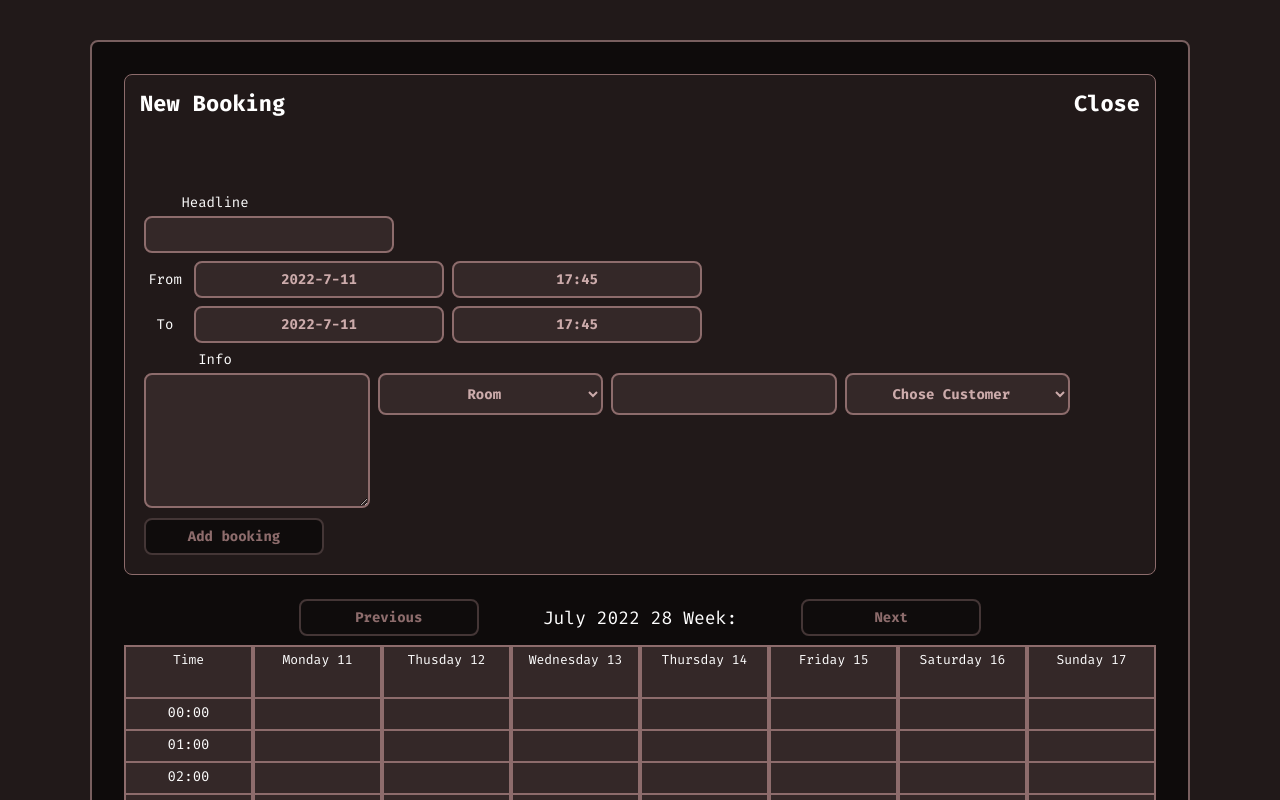
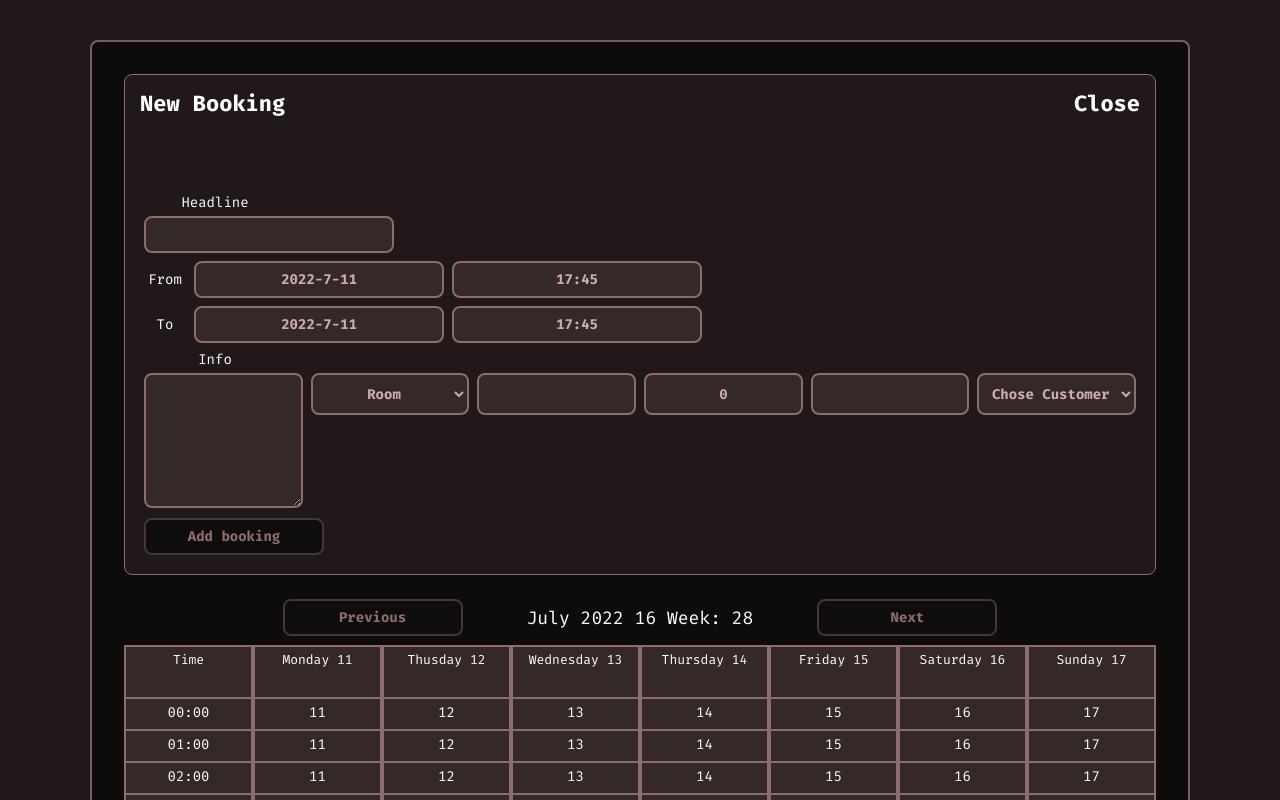
Before and after one commit to alvablot/booking-system-lap, a React (Vite) app in the folder frontend/: page / in a window 1280 px wide. Shown: the top 800 px of the page. Built offline with nearby package versions, Linux system fonts and the light colour scheme; no server answers.

Commit message:
nu är det fan nära

```diff
--- a/frontend/src/components/InputBox.jsx
+++ b/frontend/src/components/InputBox.jsx
@@ -78,8 +78,8 @@ function InputBox(props) {
             <option value="Room4">Room4</option>
           </select>
           <input id="user" name="user" className="textInput" type="text" defaultValue={userName} onChange={handleChange} />
-          <input id="startHour" name="startHour" className="textInput"  type="hidden" value={inputs.startHour  || date.startHour} />
-          <input id="weekNumber" name="weekNumber" className="textInput"  type="hidden" value={inputs.weekNumber  || date.weekNumber} />
+          <input id="startHour" name="startHour" className="textInput"  type="text" value={inputs.startHour  || date.startHour} />
+          <input id="weekNumber" name="weekNumber" className="textInput"  type="text" value={inputs.weekNumber  || date.weekNumber} />
           <select id="customer" name="customer" onChange={handleChange}>
             <option value="Chose Customer">Chose Customer</option>
             <option value="New customer">New customer</option>
--- a/frontend/src/components/NewTable.jsx
+++ b/frontend/src/components/NewTable.jsx
@@ -13,9 +13,7 @@ import { bookingDaysState } from "../recoil/bookingDays/atom";
 import yearArray from "../yearArray.json";
 
 function NewTable() {
-  const hours = [
-    0, 1, 2, 3, 4, 5, 6, 7, 8, 9, 10, 11, 12, 13, 14, 15, 16, 17, 18, 19, 20, 21, 22, 23,
-  ];
+  const hours = [1, 1, 1, 1, 1, 1, 1, 1, 1, 1, 1, 1, 1, 1, 1, 1, 1, 1, 1, 1, 1, 1, 1, 1];
   const dayNameArray = [
     "Monday",
     "Thusday",
@@ -38,7 +36,6 @@ function NewTable() {
   let [thisMonday, setThisMonday] = useState(date);
   let [daysBeetwenBookings, setDaysBeetwenBookings] = useRecoilState(bookingDaysState);
   let [booked, setBooked] = useState(false);
-  let timeArray = [];
   //////////////////
   let now = new Date();
   let yearList;
@@ -61,13 +58,6 @@ function NewTable() {
   let [days, setDays] = useState([]);
   let dayOfTheWeek = new Date().getDay() - 1;
   let monday = -dayOfTheWeek;
-  let newBookingArray = [];
-  let startBokingHour;
-  let stopBokingHour;
-  let countHour;
-  let hoursBooked;
-  let countWeek = 0;
-  let bookmark;
 
   for (let i = 0; i < 7; i++) {
     days[i] = yearList[-TotalDays + thisWeek + i].date;
@@ -91,6 +81,7 @@ function NewTable() {
       day: date.day,
       weekNumber: weekNumber,
     });
+    console.log(weekNumber);
     setInputBox("block");
   }
   /////////////////////////////////////////////////////////////////////
@@ -104,19 +95,20 @@ function NewTable() {
         <button
           id="button-prev"
           onClick={() => {
-            countWeek--, setWeekNumber(weekNumber - 1), setThisWeek(thisWeek - 7);
+            setWeekNumber(weekNumber - 1), setThisWeek(thisWeek - 7);
           }}
         >
           Previous
         </button>
         <div id="date-prev">
+          {" "}
           {yearList[-TotalDays + thisWeek].month} {yearList[-TotalDays].year}{" "}
-          {yearList[-TotalDays + thisWeek + countWeek].week} Week: {}
+          {yearList[-TotalDays + thisWeek].date} Week: {weekNumber}
         </div>
         <button
           id="button-next"
           onClick={() => {
-            countWeek++, setWeekNumber(weekNumber + 1), setThisWeek(thisWeek + 7);
+            setWeekNumber(weekNumber + 1), setThisWeek(thisWeek + 7);
           }}
         >
           Next
@@ -126,8 +118,6 @@ function NewTable() {
         <div className="col">
           <div className="headCell">Time</div>
           {allTime.map((time, i) => {
-            const timeSplit = time.split(":");
-            countHour = parseInt(timeSplit[0]);
             return (
               <div className="divCell" key={`cell_${i}_${time}`}>
                 {time}
@@ -137,7 +127,7 @@ function NewTable() {
         </div>
 
         {days.map((day, numberOfDays) => {
-          countHours += 26;
+          countHours += 24;
 
           return (
             <div className="col" key={`col_${numberOfDays}_`}>
@@ -146,39 +136,84 @@ function NewTable() {
                 {yearList[-TotalDays + thisWeek - dayOfTheWeek + numberOfDays].date}
               </div>
 
-              {hours.map((i) => {
-                if (allBookings[0] != undefined) {
-                  const startDate = allBookings[0].startDate.split("-");
-                  const startYear = parseInt(startDate[0]);
-                  const startMonth = parseInt(startDate[1]);
-                  const startDay = parseInt(startDate[2]);
+              {hours.map((hour, a) => {
+                let bookmark = "";
+                let cellId = a + countHours;
+                let time = `${a}:00`;
+                let tdDate = new Date(
+                  `${yearList[-TotalDays].year}-${yearList[-TotalDays + thisWeek].monthInt}-${
+                    yearList[-TotalDays + thisWeek - dayOfTheWeek + numberOfDays].date
+                  } ${time}`
+                );
+                let numberOfHours;
+                let daysBetween = 0;
+                let checkWeek;
+                if (startBookings.length > 0) {
+                  startBookings.map((booking, i) => {
+                    try {
+                      checkWeek = weekNumber === allBookings[i].weekNumber;
+                    } catch (error) {
+                      if (error) return;
+                    }
+                  });
+                }
+                tdDate = yearList[-TotalDays + thisWeek - dayOfTheWeek + numberOfDays].date;
+                let cellDate = new Date(
+                  `${yearList[-TotalDays].year}-${
+                    yearList[-TotalDays + thisWeek].monthInt
+                  }-${tdDate}`
+                );
 
-                  const stopDate = allBookings[0].stopDate.split("-");
-                  const stopYear = parseInt(stopDate[0]);
-                  const stopMonth = parseInt(stopDate[1]);
-                  const stopDay = parseInt(stopDate[2]);
+                allBookings.map((bookings) => {
+                  let howManyDays
+                  let bokStartDate = new Date(bookings.startDate);
+                  let bokStopDate = new Date(bookings.stopDate);
+                  let splitStartTime = bookings.startTime.split(":");
+                  let startHour = parseInt(splitStartTime[0]);
+                  let splitStopTime = bookings.stopTime.split(":");
+                  let stopHour = parseInt(splitStopTime[0]) - 1;
 
-                  const startTime = allBookings[0].startTime.split(":");
-                  const startHour = parseInt(startTime[0]);
-                  const StartMinutes = parseInt(startTime[1]);
+                  let howManyHours = stopHour - startHour - 1;
+                  if (bokStopDate > bokStartDate) {
+                    howManyDays = bokStopDate.getDate() - bokStartDate.getDate();
+                  }
+                  if(howManyDays > 1) {
+                    howManyDays -  stopHour
+                    stopHour = stopHour + howManyDays * 24
+                    if(tdDate >= bokStartDate.getDate() && tdDate < bokStopDate.getDate() ) bookmark = "booked";
 
-                  const stopTime = allBookings[0].stopTime.split(":");
-                  const stopHour = parseInt(stopTime[0]);
-                  const stopMinutes = parseInt(stopTime[1]);
-
-                  console.log(startHour);
+                  }
 
                   if (
-                    yearList[-TotalDays + thisWeek - dayOfTheWeek + numberOfDays].date >=
-                      startDay &&
-                    yearList[-TotalDays + thisWeek - dayOfTheWeek + numberOfDays].date <= stopDay &&
-                    i >= startHour &&
-                    i <= stopHour
+                    cellDate.getDate() === bokStartDate.getDate() ||
+                    cellDate.getDate() === bokStopDate.getDate()
                   ) {
-                    bookmark = "booked";
-                  } else bookmark = "";
-                }
-                return <div className="divCell">{bookmark}</div>;
+                    if (a <= stopHour && a >= startHour) {
+                      bookmark = "booked";
+                    }
+                  }
+                });
+
+                return (
+                  <div
+                    key={`cell_${a}_${countHours}`}
+                    id={cellId}
+                    className={`divCell ${bookmark}`}
+                    onClick={(e) => {
+                      handleTimeClick(
+                        yearList[-TotalDays].year,
+                        yearList[-TotalDays + thisWeek].monthInt,
+                        e.target,
+                        tdDate,
+                        time,
+                        cellId,
+                        weekNumber
+                      );
+                    }}
+                  >
+                    {tdDate} {bookmark}
+                  </div>
+                );
               })}
             </div>
           );
@@ -189,3 +224,28 @@ function NewTable() {
 }
 
 export default NewTable;
+
+/*
+
+             daysBetween = bookings.startDate.split("-");
+                  //let hoursBetween = bookings.startDate.split("-");
+                  let startTime = bookings.startTime.split(":");
+                  let startHour = parseInt(startTime[0]);
+                  let stopTime = bookings.stopTime.split(":");
+                  let stopHour = parseInt(stopTime[0]);
+                  let hoursBetween = parseInt(stopTime[0]) - parseInt(startTime[0]) - 1;
+                  let daysBetweenStop = bookings.stopDate.split("-");
+                  let bookingDays = daysBetweenStop[2] - daysBetween[2];
+                  let hoursToAdd;
+
+                  for (let i = 0; i < bookingDays + 1; i++) {
+                    if (bookings.startDate === `${year}-${month}-${tdDate - i}`) {
+                      if (a < startHour) bookmark = "";
+                      if (a === startHour || a === stopHour - 1) {
+                        bookmark = "booked";
+                        console.log(startHour);
+                      }
+                      if (a === startHour - 1 + startHour) bookmark = "booked";
+                    }
+                  }
+                  */
```
Also changed, not shown: 2 other files (tests, documents, lock files or other folders).
